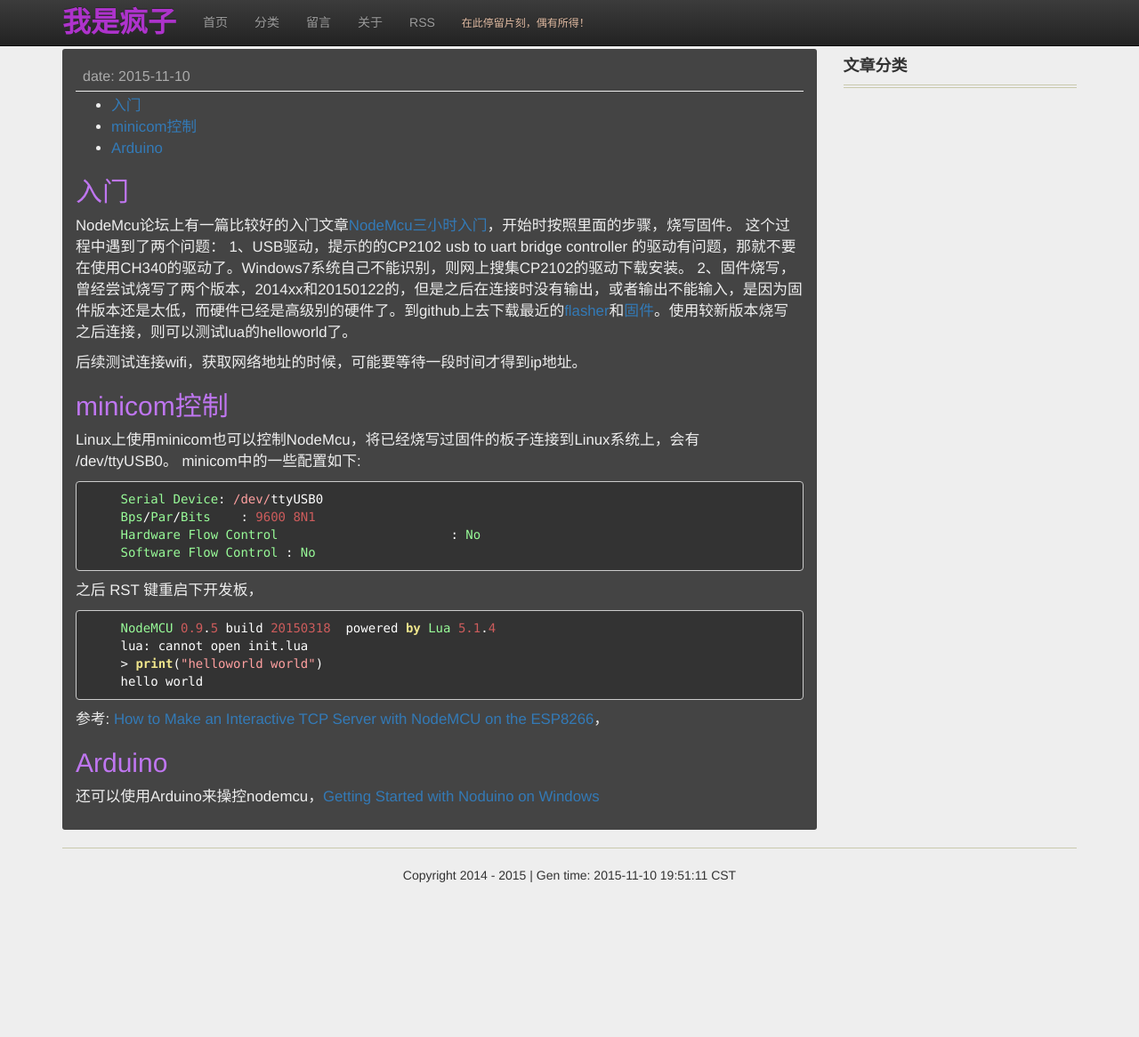
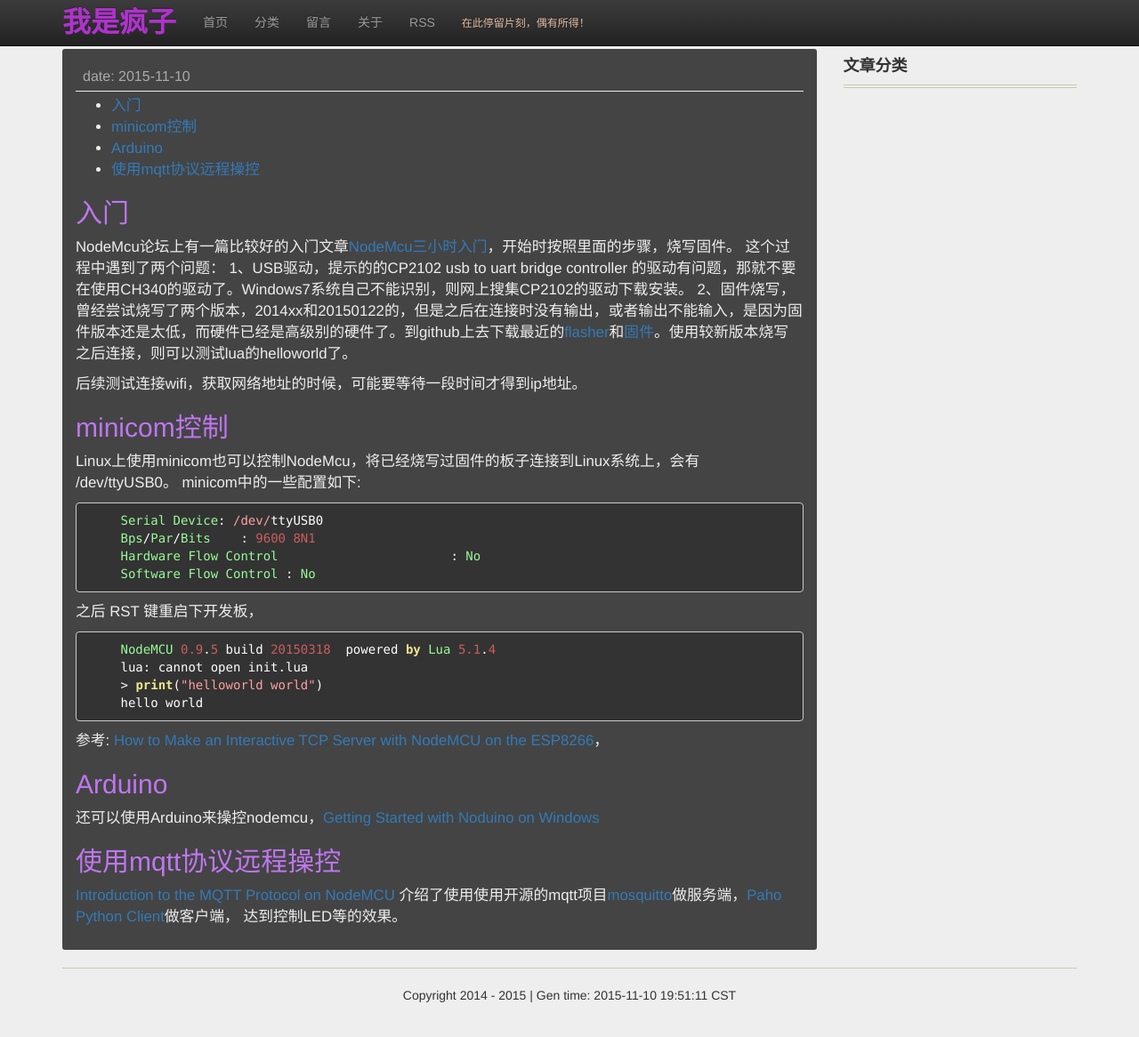
Before and after one commit to jgj1986/jgj1986.github.io, a Jekyll site: the page built from _posts/iot/2015-11-04-nodemcu_basic.md, in a window 1280 px wide and 1169 px high. Shown: the top 1166 px of the window at 89% size. Built offline with Jekyll 4.4.1, drawn with Linux system fonts in a browser that asks for light colours; nearby versions of some CDN libraries; comment, search, counter and statistics services are not loaded.

Commit message:
use mqtt example
Signed-off-by: guojun.jin <guojun.jin@chukong-inc.com>

```diff
--- a/_posts/iot/2015-11-04-nodemcu_basic.md
+++ b/_posts/iot/2015-11-04-nodemcu_basic.md
@@ -39,3 +39,9 @@ minicom中的一些配置如下:
 ## Arduino
 
 还可以使用Arduino来操控nodemcu，[Getting Started with Noduino on Windows](http://wiki.jackslab.org/Getting_Started_with_Noduino_on_Windows){:target="_blank"}
+
+## 使用mqtt协议远程操控
+
+[Introduction to the MQTT Protocol on NodeMCU](http://www.allaboutcircuits.com/projects/introduction-to-the-mqtt-protocol-on-nodemcu/){:target="_blank"}
+介绍了使用使用开源的mqtt项目[mosquitto](http://mosquitto.org/){:target="_blank"}做服务端，[Paho Python Client](https://www.eclipse.org/paho/clients/python/)做客户端，
+达到控制LED等的效果。
```
